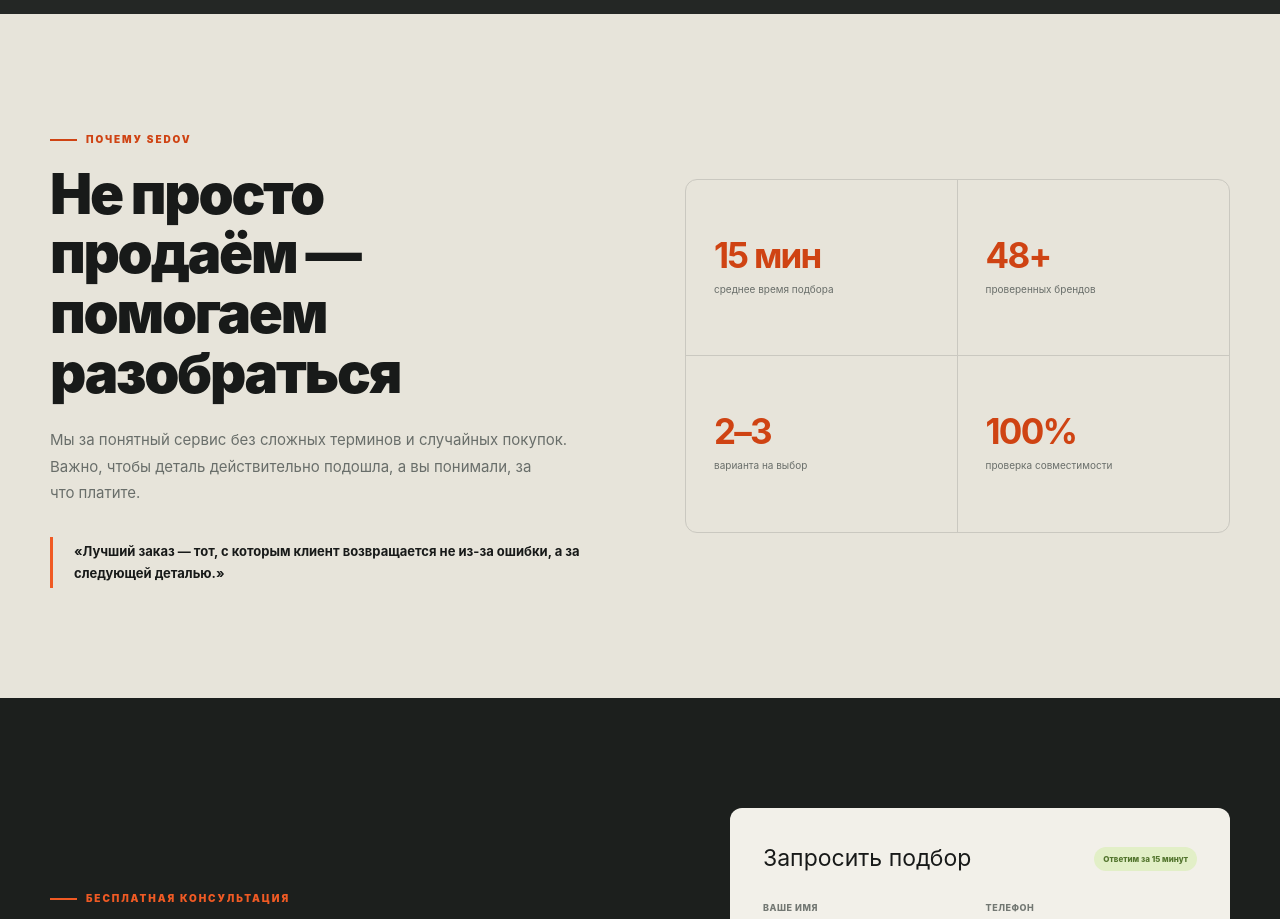
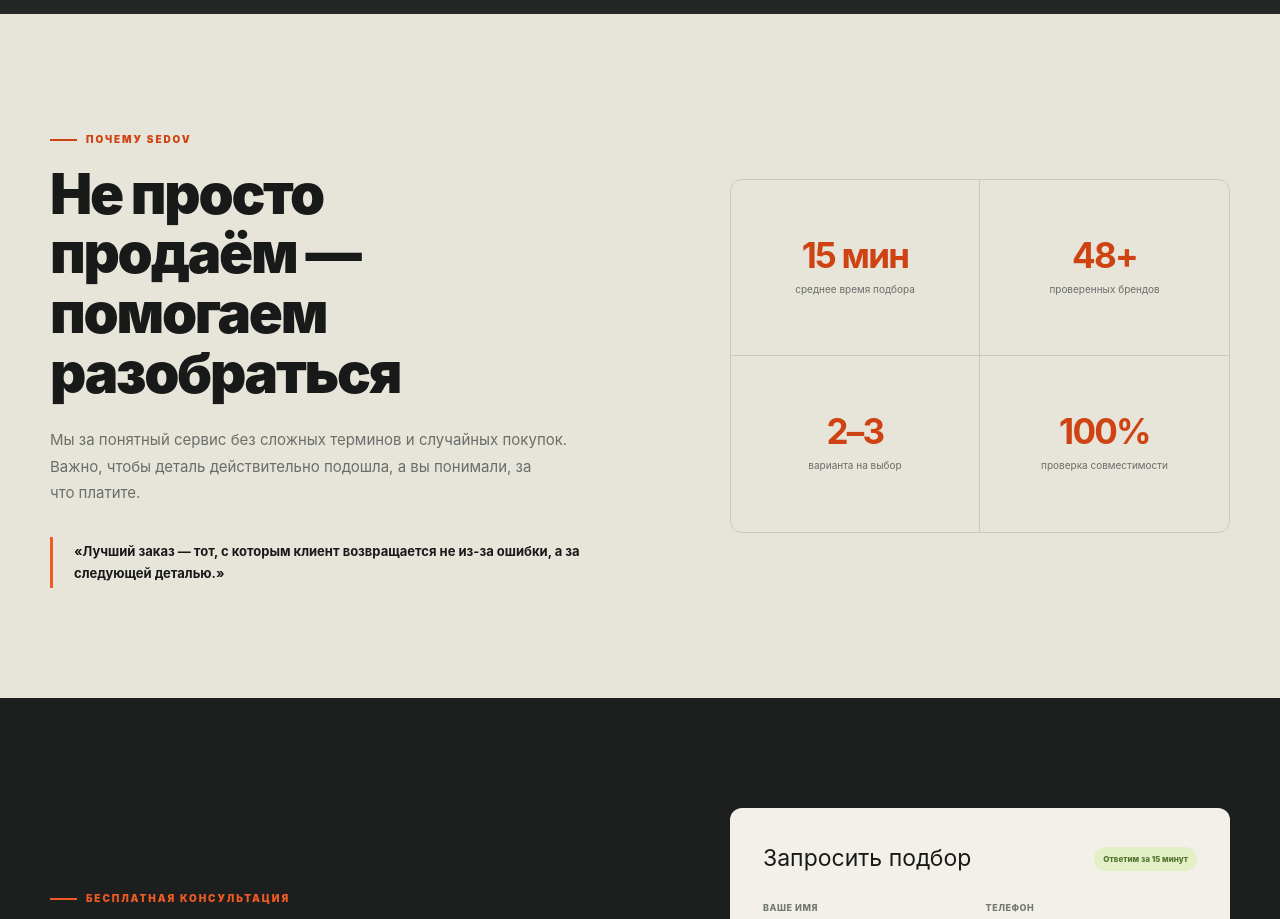
Before and after one commit to dkomandin47-lang/sedov, a Next.js app: page / in a window 1280 px wide. Shown: the part 2660-3579 px from the top of the page. Built offline with nearby package versions, Linux system fonts and the light colour scheme.

Commit message:
style: align benefits grid with request form

```diff
--- a/app/globals.css
+++ b/app/globals.css
@@ -166,11 +166,11 @@ p, li, small { text-wrap: pretty; }
 }
 
 .about-section { padding: 110px 0; background: #e7e4da; }
-.about-layout { display: grid; grid-template-columns: 1fr 1fr; gap: 90px; align-items: center; }
+.about-layout { display: grid; grid-template-columns: 1fr 500px; gap: 110px; align-items: center; }
 .about-card > p { max-width: 560px; margin: 25px 0 0; color: var(--muted); font-size: 15px; line-height: 1.75; }
 .about-card blockquote { max-width: 590px; margin: 31px 0 0; padding: 4px 0 4px 21px; border-left: 3px solid var(--orange); font-size: 13px; font-weight: 750; line-height: 1.65; }
 .benefits-grid { display: grid; grid-template-columns: 1fr 1fr; overflow: hidden; border: 1px solid #cac8c0; border-radius: 12px; }
-.benefits-grid > div { min-height: 176px; display: flex; flex-direction: column; justify-content: center; padding: 28px; border-right: 1px solid #cac8c0; border-bottom: 1px solid #cac8c0; }
+.benefits-grid > div { min-height: 176px; display: flex; align-items: center; flex-direction: column; justify-content: center; padding: 28px; border-right: 1px solid #cac8c0; border-bottom: 1px solid #cac8c0; text-align: center; }
 .benefits-grid > div:nth-child(2n) { border-right: 0; }
 .benefits-grid > div:nth-last-child(-n + 2) { border-bottom: 0; }
 .benefits-grid strong { color: var(--orange-dark); font-size: 35px; line-height: 1; letter-spacing: -.05em; }
@@ -241,6 +241,7 @@ a:focus-visible, button:focus-visible, input:focus-visible, textarea:focus-visib
   .service-card:nth-last-child(-n + 3) { border-bottom: 1px solid var(--line); }
   .service-card:nth-last-child(-n + 2) { border-bottom: 0; }
   .how-layout { gap: 60px; }
+  .about-layout { grid-template-columns: 1fr 460px; gap: 55px; }
   .request-layout { grid-template-columns: 1fr 460px; gap: 55px; }
   .contacts-layout { gap: 50px; }
   .footer-main { grid-template-columns: 180px 1fr auto; }
@@ -275,6 +276,7 @@ a:focus-visible, button:focus-visible, input:focus-visible, textarea:focus-visib
   .how-layout { grid-template-columns: 1fr; gap: 50px; }
   .how-intro { position: static; }
   .about-layout { grid-template-columns: 1fr; gap: 50px; }
+  .benefits-grid { max-width: 560px; width: 100%; }
   .request-layout { grid-template-columns: 1fr; gap: 45px; }
   .request-form-wrap { max-width: 560px; width: 100%; }
   .contacts-layout { grid-template-columns: 1fr; gap: 45px; }
```
